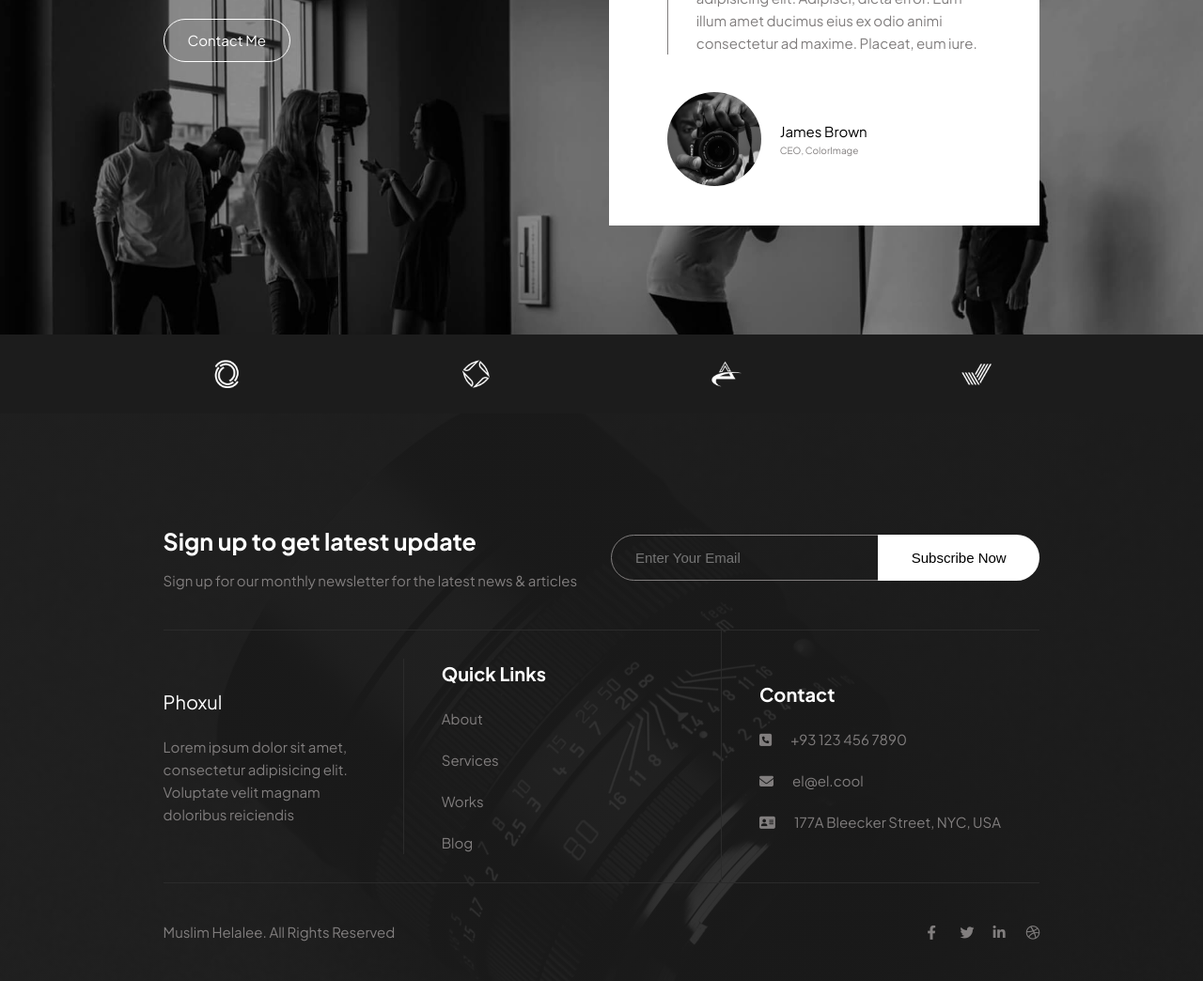
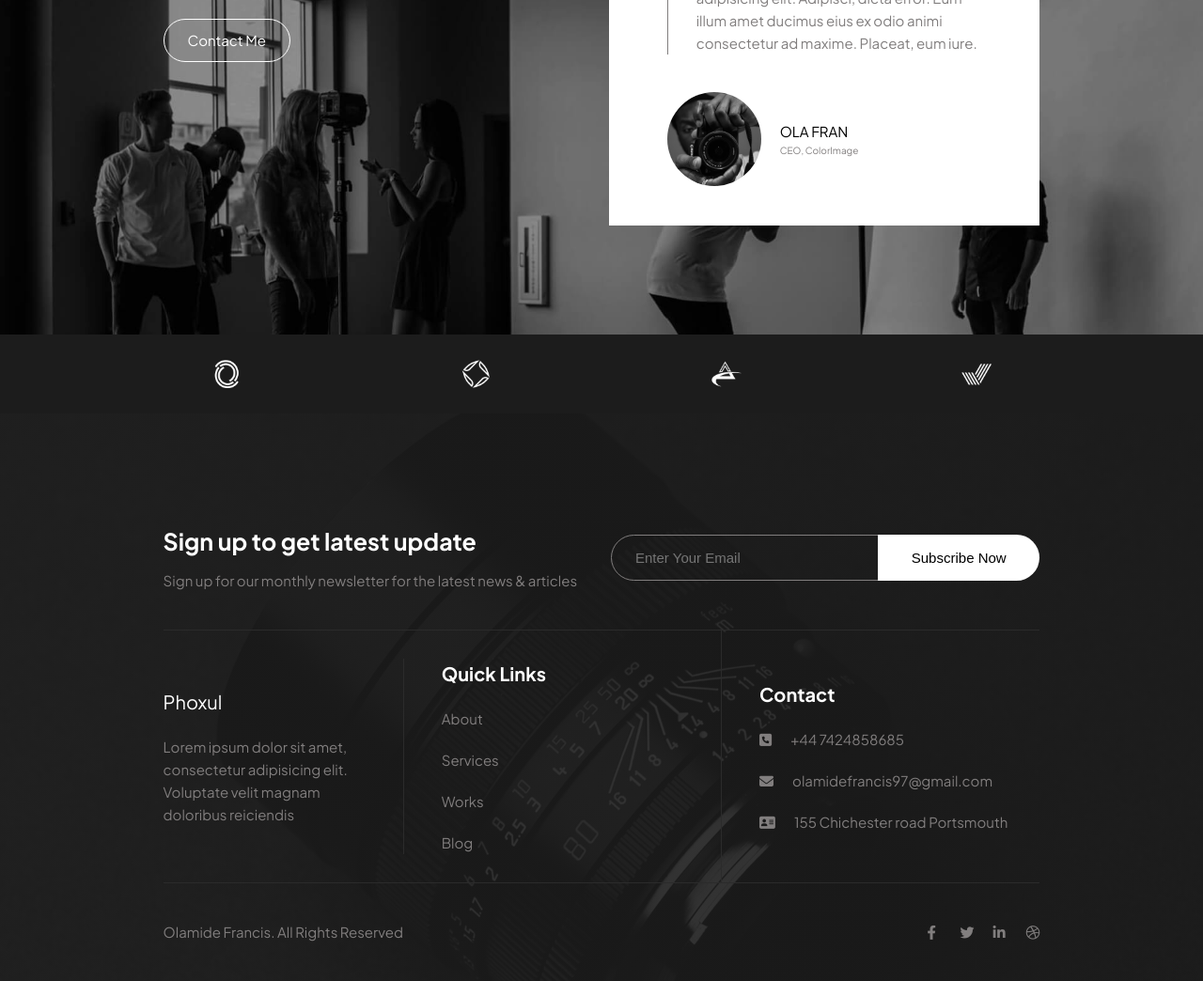
Before and after one commit to olamidefrancis/francisStudio, a plain HTML site: page index.html in a window 1280 px wide. Shown: the part 6300-7344 px from the top of the page at 94% size. Drawn offline with Linux system fonts and the light colour scheme.

Commit message:
modifications

```diff
--- a/index.html
+++ b/index.html
@@ -319,7 +319,7 @@
           </figure>
 
           <div>
-            <p class="contact__testimonial--info__name">James Brown</p>
+            <p class="contact__testimonial--info__name">OLA FRAN</p>
             <p class="contact__testimonial--info__role">CEO, ColorImage</p>
           </div>
         </div>
@@ -391,24 +391,24 @@
           <ul class="footer__author--contact__container">
             <div>
               <i class="fa-solid fa-square-phone"></i>
-              <li>+93 123 456 7890</li>
+              <li>+44 7424858685</li>
             </div>
 
             <div>
               <i class="fa-solid fa-envelope"></i>
-              <li>el@el.cool</li>
+              <li>olamidefrancis97@gmail.com</li>
             </div>
 
             <div>
               <i class="fa-solid fa-address-card"></i>
-              <li>177A Bleecker Street, NYC, USA</li>
+              <li>155 Chichester road Portsmouth</li>
             </div>
           </ul>
         </div>
       </div>
 
       <div class="footer__copy-rights">
-        <p>Muslim Helalee. All Rights Reserved</p>
+        <p>Olamide Francis. All Rights Reserved</p>
 
         <div class="footer__copy-rights--social">
           <i class="fa-brands fa-facebook-f"></i>
```
